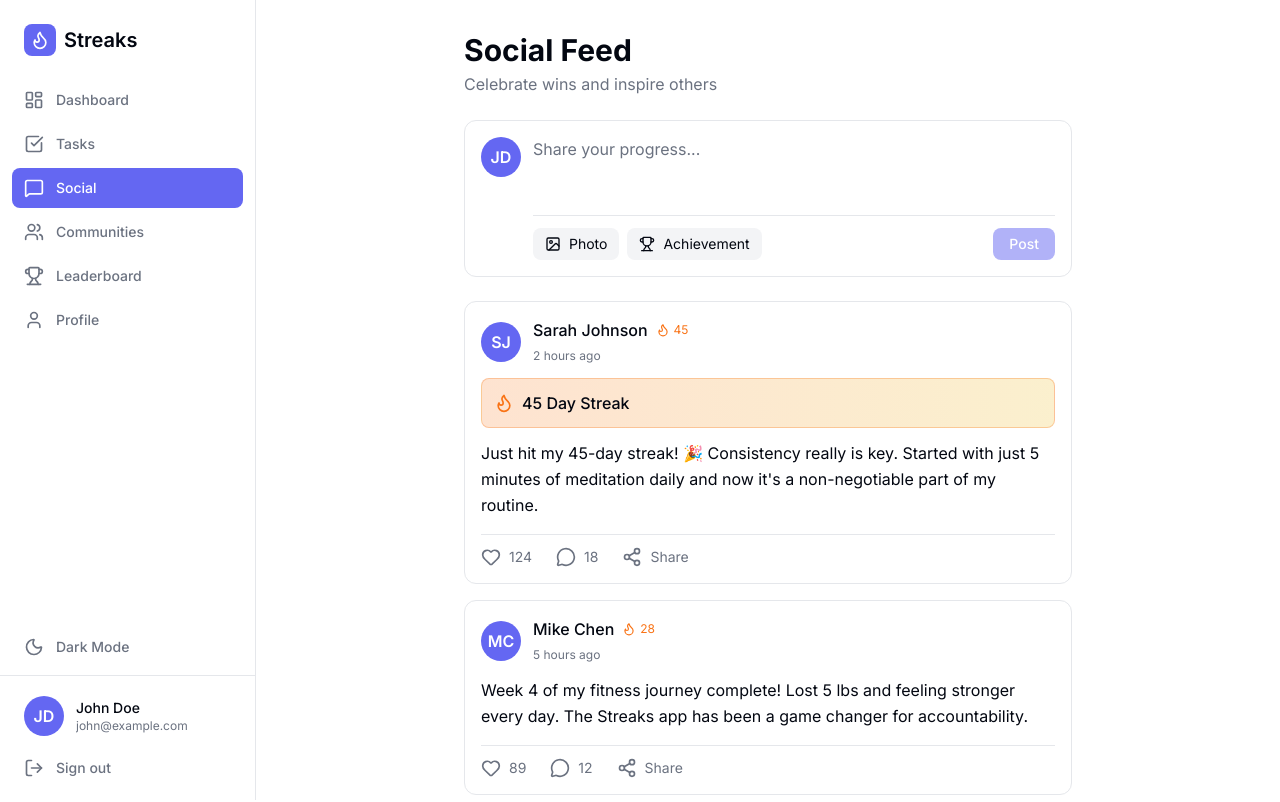
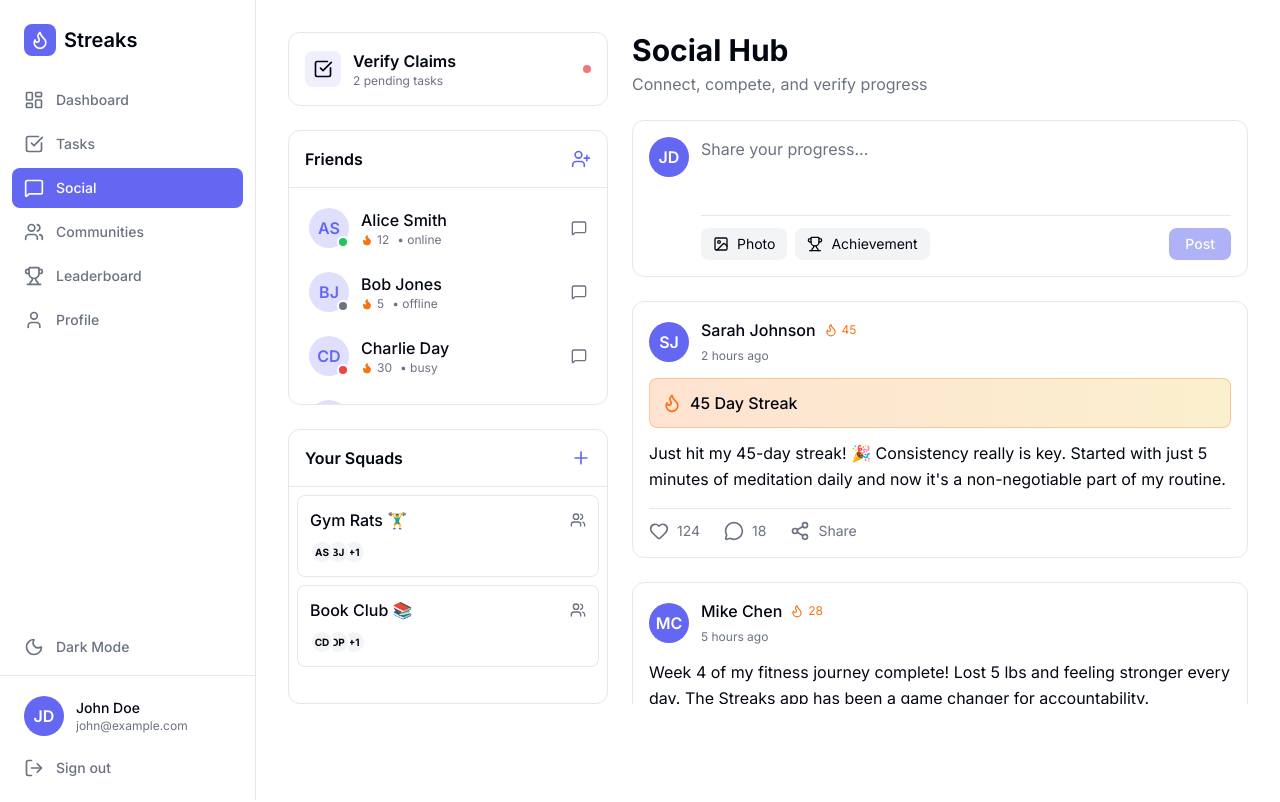
Before and after one commit to Sashreek007/Streaks, a React app in the folder frontend/: page /social in a window 1280 px wide. Shown: the top 802 px of the page. Built offline with nearby package versions, Linux system fonts and the light colour scheme; the HTML template or start-up script is replaced by a standard one.

Commit message:
dm bug fix

```diff
--- /dev/null
+++ b/frontend/src/components/verification/VerificationQueue.tsx
@@ -0,0 +1,115 @@
+
+import { useState } from 'react';
+import { CheckCircle, XCircle, AlertCircle } from 'lucide-react';
+import type { Friend } from '../../data/mockSocial';
+import { mockFriends } from '../../data/mockSocial';
+
+interface PendingSubmission {
+    id: string;
+    user: Friend;
+    taskTitle: string;
+    imageUrl: string;
+    timestamp: string;
+    status: 'pending' | 'verified' | 'rejected';
+}
+
+// Mock pending submissions
+const initialQueue: PendingSubmission[] = [
+    {
+        id: 'sub1',
+        user: mockFriends[0], // Alice
+        taskTitle: '50 Pushups',
+        imageUrl: 'https://images.unsplash.com/photo-1571019614242-c5c5dee9f50b?w=800&auto=format&fit=crop',
+        timestamp: '10 mins ago',
+        status: 'pending'
+    },
+    {
+        id: 'sub2',
+        user: mockFriends[1], // Bob
+        taskTitle: 'Read Chapter 4',
+        imageUrl: 'https://images.unsplash.com/photo-1544716278-ca5e3f4abd8c?w=800&auto=format&fit=crop',
+        timestamp: '1 hour ago',
+        status: 'pending'
+    }
+];
+
+export default function VerificationQueue() {
+    const [queue, setQueue] = useState(initialQueue);
+
+    const handleVerify = (id: string, verdict: 'verified' | 'rejected') => {
+        setQueue(queue.map(item =>
+            item.id === id ? { ...item, status: verdict } : item
+        ));
+
+        // In real app: call API to submit verification
+        console.log(`Submission ${id} marked as ${verdict}`);
+    };
+
+    const pendingItems = queue.filter(item => item.status === 'pending');
+
+    return (
+        <div className="bg-card border border-border rounded-xl flex flex-col h-full">
+            <div className="p-4 border-b border-border flex items-center gap-2">
+                <AlertCircle className="w-5 h-5 text-primary" />
+                <h2 className="font-semibold text-foreground">Verification Queue</h2>
+                <span className="bg-primary/20 text-primary text-xs px-2 py-0.5 rounded-full ml-auto">
+                    {pendingItems.length}
+                </span>
+            </div>
+
+            <div className="flex-1 overflow-y-auto p-4 space-y-4">
+                {pendingItems.length === 0 ? (
+                    <div className="text-center py-8 text-muted-foreground">
+                        <CheckCircle className="w-12 h-12 mx-auto mb-2 opacity-20" />
+                        <p>All caught up! No active tasks to verify.</p>
+                    </div>
+                ) : (
+                    pendingItems.map((item) => (
+                        <div key={item.id} className="border border-border rounded-lg p-4 bg-background">
+                            <div className="flex items-center gap-3 mb-3">
+                                <div className="w-8 h-8 rounded-full bg-primary/20 flex items-center justify-center text-sm font-bold text-primary">
+                                    {item.user.avatar}
+                                </div>
+                                <div>
+                                    <p className="text-sm font-medium text-foreground">{item.user.name}</p>
+                                    <p className="text-xs text-muted-foreground">{item.timestamp}</p>
+                                </div>
+                            </div>
+
+                            <div className="mb-3">
+                                <p className="text-sm font-medium mb-2">{item.taskTitle}</p>
+                                <div className="aspect-video rounded-lg overflow-hidden bg-muted relative group">
+                                    <img
+                                        src={item.imageUrl}
+                                        alt="Proof"
+                                        className="w-full h-full object-cover transition-transform group-hover:scale-105"
+                                    />
+                                    <div className="absolute inset-0 bg-black/50 opacity-0 group-hover:opacity-100 transition-opacity flex items-center justify-center">
+                                        <span className="text-white text-sm font-medium">Click to expand</span>
+                                    </div>
+                                </div>
+                            </div>
+
+                            <div className="flex gap-2">
+                                <button
+                                    onClick={() => handleVerify(item.id, 'rejected')}
+                                    className="flex-1 flex items-center justify-center gap-2 py-2 rounded-lg bg-red-500/10 text-red-500 hover:bg-red-500/20 transition-colors text-sm font-medium"
+                                >
+                                    <XCircle className="w-4 h-4" />
+                                    Reject
+                                </button>
+                                <button
+                                    onClick={() => handleVerify(item.id, 'verified')}
+                                    className="flex-1 flex items-center justify-center gap-2 py-2 rounded-lg bg-green-500/10 text-green-500 hover:bg-green-500/20 transition-colors text-sm font-medium"
+                                >
+                                    <CheckCircle className="w-4 h-4" />
+                                    Approve
+                                </button>
+                            </div>
+                        </div>
+                    ))
+                )}
+            </div>
+        </div>
+    );
+}
--- a/frontend/src/pages/SocialFeedPage.tsx
+++ b/frontend/src/pages/SocialFeedPage.tsx
@@ -1,5 +1,10 @@
 import { useState } from 'react';
-import { Heart, MessageCircle, Share2, Image, Trophy, Flame } from 'lucide-react';
+import { Heart, MessageCircle, Share2, Image, Trophy, Flame, CheckSquare } from 'lucide-react';
+import FriendList from '../components/social/FriendList';
+import SquadList from '../components/social/SquadList';
+import DMWindow from '../components/social/DMWindow';
+import VerificationQueue from '../components/verification/VerificationQueue';
+import type { Friend, Squad } from '../data/mockSocial';
 
 // Mock data
 const feedPosts = [
@@ -36,17 +41,96 @@ const feedPosts = [
 
 export default function SocialFeedPage() {
   const [newPost, setNewPost] = useState('');
+  const [selectedFriend, setSelectedFriend] = useState<Friend | null>(null);
+  const [selectedSquad, setSelectedSquad] = useState<Squad | null>(null);
+  const [showVerification, setShowVerification] = useState(false);
+
+  const handleSelectFriend = (friend: Friend) => {
+    setSelectedFriend(friend);
+    setSelectedSquad(null);
+    setShowVerification(false);
+  };
+
+  const handleSelectSquad = (squad: Squad) => {
+    setSelectedSquad(squad);
+    setSelectedFriend(null);
+    setShowVerification(false);
+  };
+
+  const handleShowVerification = () => {
+    setShowVerification(true);
+    setSelectedFriend(null);
+    setSelectedSquad(null);
+  };
 
   return (
-    <div className="p-6 lg:p-8 max-w-2xl mx-auto">
+    <div className="flex h-[calc(100vh-theme(spacing.16))] gap-6 p-6 lg:p-8 max-w-7xl mx-auto">
+      {/* Left Sidebar - Friends & Squads */}
+      <div className="w-80 flex-shrink-0 flex flex-col gap-6">
+        {/* Verification Alert Button */}
+        <button
+          onClick={handleShowVerification}
+          className={`w-full flex items-center justify-between p-4 rounded-xl border transition-all ${showVerification
+              ? 'bg-primary text-primary-foreground border-primary'
+              : 'bg-card border-border hover:border-primary/50'
+            }`}
+        >
+          <div className="flex items-center gap-3">
+            <div className={`p-2 rounded-lg ${showVerification ? 'bg-primary-foreground/20' : 'bg-primary/10'}`}>
+              <CheckSquare className="w-5 h-5" />
+            </div>
+            <div className="text-left">
+              <p className="font-semibold">Verify Claims</p>
+              <p className={`text-xs ${showVerification ? 'text-primary-foreground/80' : 'text-muted-foreground'}`}>2 pending tasks</p>
+            </div>
+          </div>
+          <div className="w-2 h-2 rounded-full bg-red-500 animate-pulse" />
+        </button>
+
+        <div className="flex-1 min-h-0">
+          <FriendList
+            onSelectFriend={handleSelectFriend}
+            selectedFriendId={selectedFriend?.id}
+          />
+        </div>
+        <div className="flex-1 min-h-0">
+          <SquadList
+            onSelectSquad={handleSelectSquad}
+            selectedSquadId={selectedSquad?.id}
+          />
+        </div>
+      </div>
+
+      {/* Main Content */}
+      <div className="flex-1 min-w-0">
+        {showVerification ? (
+          <VerificationQueue />
+        ) : selectedFriend ? (
+          <DMWindow friend={selectedFriend} />
+        ) : selectedSquad ? (
+          <div className="bg-card border border-border rounded-xl h-full flex items-center justify-center p-8 text-center">
+            <div>
+              <h2 className="text-2xl font-bold mb-2">{selectedSquad.name}</h2>
+              <p className="text-muted-foreground">Squad features coming soon: Shared goals, group chat, and leaderboards.</p>
+              <button
+                onClick={() => setSelectedSquad(null)}
+                className="mt-4 text-primary hover:underline"
+              >
+                Back to Feed
+              </button>
+            </div>
+          </div>
+        ) : (
+          <div className="max-w-2xl mx-auto h-full flex flex-col">
             {/* Header */}
             <div className="mb-6">
-        <h1 className="text-2xl lg:text-3xl font-bold text-foreground">Social Feed</h1>
-        <p className="text-muted-foreground mt-1">Celebrate wins and inspire others</p>
+              <h1 className="text-2xl lg:text-3xl font-bold text-foreground">Social Hub</h1>
+              <p className="text-muted-foreground mt-1">Connect, compete, and verify progress</p>
             </div>
 
+            <div className="flex-1 overflow-y-auto pr-4 -mr-4 space-y-6">
               {/* Create Post */}
-      <div className="bg-card border border-border rounded-xl p-4 mb-6">
+              <div className="bg-card border border-border rounded-xl p-4">
                 <div className="flex gap-3">
                   <div className="w-10 h-10 rounded-full bg-primary flex items-center justify-center text-primary-foreground font-semibold flex-shrink-0">
                     JD
@@ -80,8 +164,7 @@ export default function SocialFeedPage() {
                 </div>
               </div>
 
-      {/* Feed */}
-      <div className="space-y-4">
+              {/* Feed Posts */}
               {feedPosts.map((post) => (
                 <div key={post.id} className="bg-card border border-border rounded-xl p-4">
                   {/* Post Header */}
@@ -139,5 +222,8 @@ export default function SocialFeedPage() {
               ))}
             </div>
           </div>
+        )}
+      </div>
+    </div>
   );
 }
```
Also changed, not shown: frontend/src/components/social/DMWindow.tsx (+4 -3 lines), frontend/src/components/social/FriendList.tsx (+6 -5 lines), frontend/src/components/social/SquadList.tsx (+5 -4 lines). Lines whose indentation alone changed are shown as unchanged.
